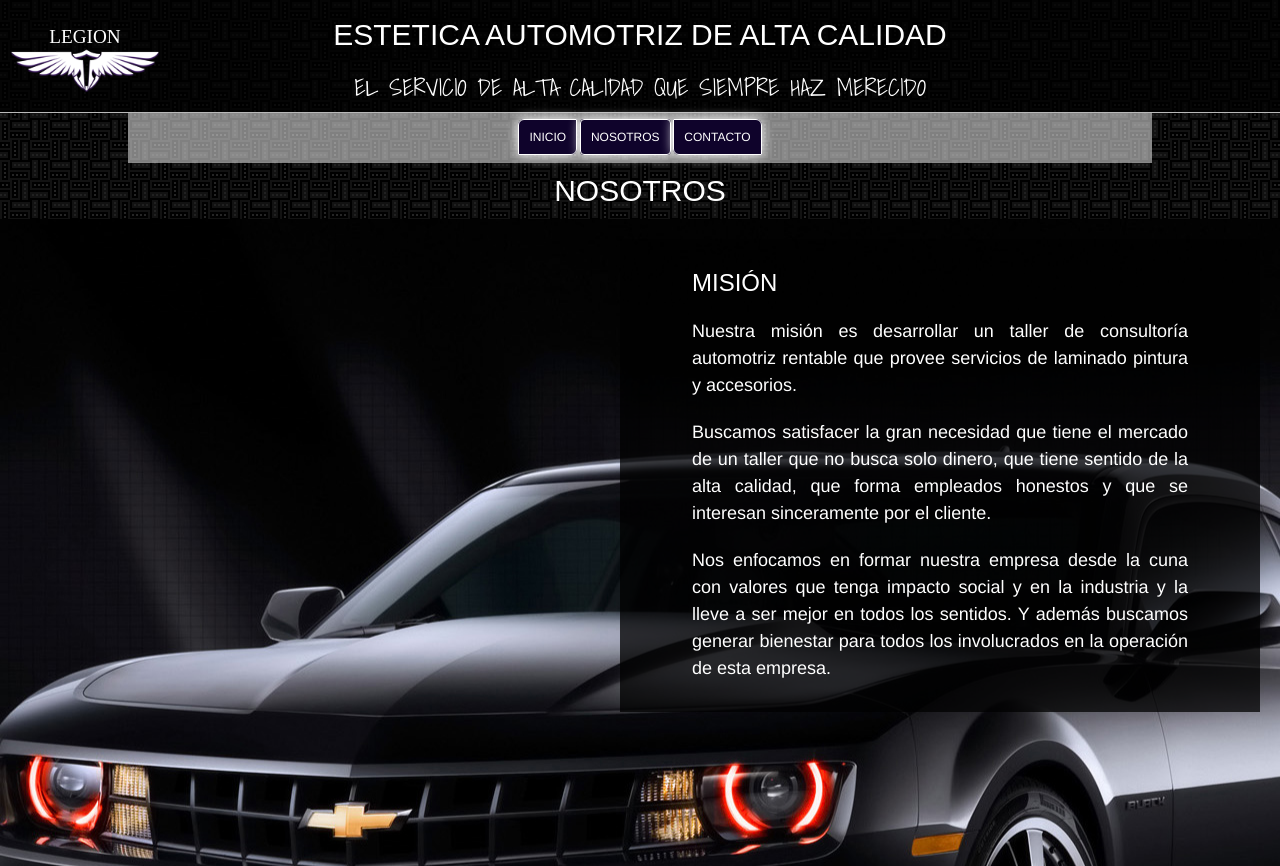
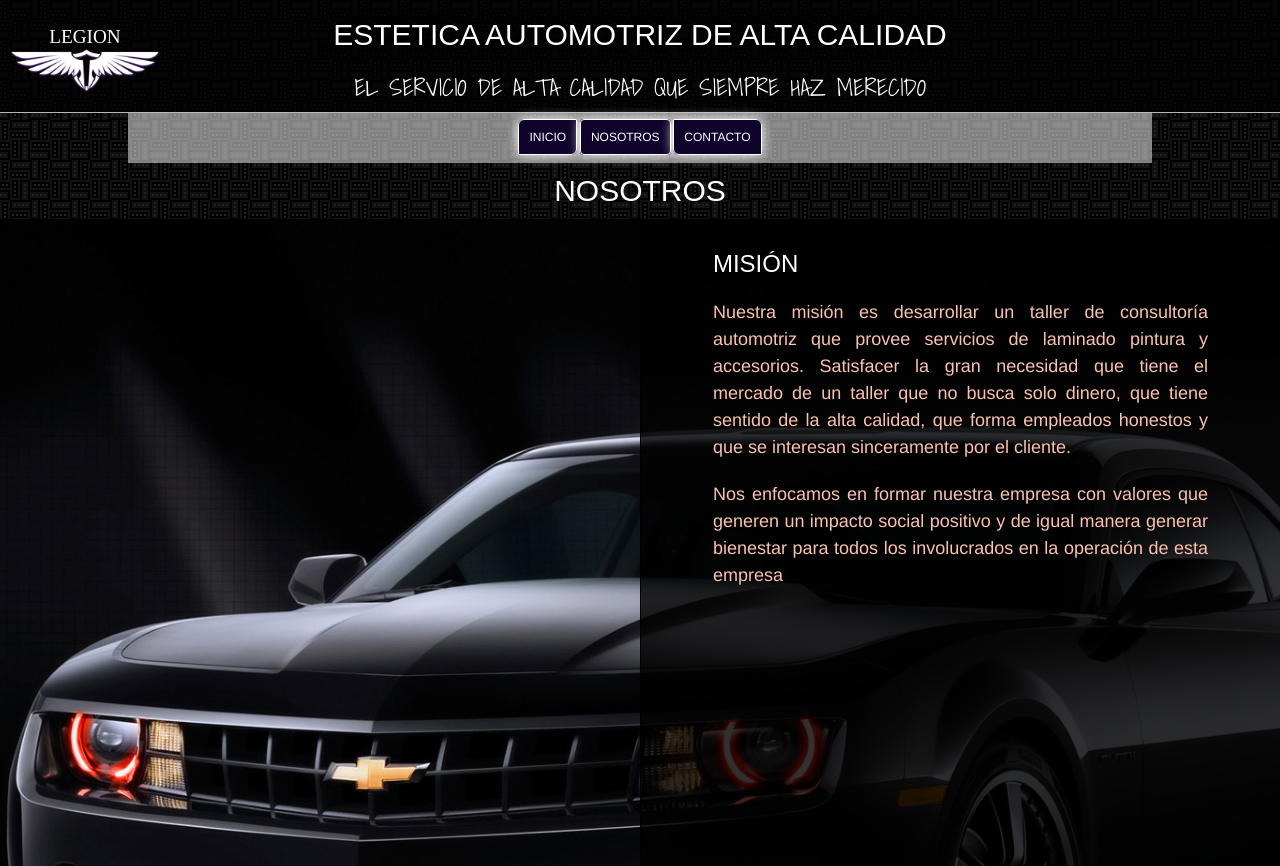
Before and after one commit to daniel-z/legionautomotriz.com, a PHP site: page /nosotros.html in a window 1280 px wide. Shown: the top 866 px of the page. Run offline with PHP 8.4, Linux system fonts and the light colour scheme; some libraries are stand-ins or nearby versions; some web fonts are replaced.

Commit message:
closes #10 - Nosotros web page improvements.

```diff
--- a/nosotros.html
+++ b/nosotros.html
@@ -31,53 +31,41 @@
       <article class="right">
         <h2>Misión</h2>
         <p>
-        Nuestra misión es desarrollar un taller de consultoría automotriz rentable que provee servicios de laminado pintura y accesorios.
+        Nuestra misión es desarrollar un taller de consultoría automotriz que provee servicios de laminado pintura y accesorios. Satisfacer la gran necesidad que tiene el mercado de un taller que no busca solo dinero, que tiene sentido de la alta calidad, que forma empleados honestos y que se interesan sinceramente por el cliente.
         </p>
-
         <p>
-        Buscamos satisfacer la gran necesidad que tiene el mercado de un taller que no busca solo dinero, que tiene sentido de la alta calidad, que forma empleados honestos y que se interesan sinceramente por el cliente.
-        </p>
-
-        <p>
-          Nos enfocamos en formar nuestra empresa desde la cuna con valores que tenga impacto social y en la industria y la lleve a ser mejor en todos los sentidos. Y además buscamos generar bienestar para todos los involucrados en la operación de esta empresa.
+          Nos enfocamos en formar nuestra empresa con valores que generen un impacto social positivo y de igual manera generar bienestar para todos los involucrados en la operación de esta empresa
         </p>
       </article>
-        <div class="parallax" data-velocity="-.1"></div>
-        <div class="parallax" data-velocity="-.5" data-fit="525"></div>
-
     </section>
 
     <section class="vision small-section">
-      <article class="left">
+      <article class="right">
         <h2>Visión</h2>
-        <p>
-          Convertirnos en una autoridad dentro de la industria de pintura, restauración y accesorios automotrices.
-        </p>
-        <p>
-          Corto plazo: Ser una empresa rentable.
-        </p>
-        <p>
-          Mediano plazo: Libertad económica para operar esta y una sucursal más.
-        </p>
-        <p>
-          Largo plazo: Escuela Legión. Cursos y certificación de personas y talleres en pintura, laminado y mecánica automotriz.
-        </p>
+        <dl>
+          <dt>Corto plazo:</dt>
+          <dd>Ser una empresa rentable.</dd>
+
+          <dt>Mediano plazo</dt>
+          <dd>Capacidad económica para operar esta y una sucursal más.</dd>
+
+          <dt>Largo plazo:</dt>
+          <dd>Convertirnos en una autoridad dentro de la industria de pintura, restauración y accesorios automotrices.
+          Escuela Legión. Cursos y certificación de personas y talleres en pintura, laminado y mecánica automotriz.</dd>
+        </dl>
       </article>
-              <div class="parallax" data-velocity="-.1"></div>
-        <div class="parallax" data-velocity="-.5" data-fit="525"></div>
-
     </section>
 
     <section class="filosofia small-section">
       <article class="right">
         <h2>Filosofía</h2>
         <p>
-          Creemos en México, creemos en nuestra gente y luchamos por hacer un país mejor, iniciando el cambio en nosotros mismos. México necesita empresas honestas y de calidad, líderes y empleados dispuestos a luchar para transformar su país con el trabajo de cada día.
+          Creemos en México, creemos en nuestra gente y luchamos por hacer un país mejor, iniciamos el cambio en nosotros mismos porque sabemos México necesita empresas honestas y de calidad.
         </p>
 
         <p>
           <b>Ganar - Ganar</b><br />
-           Buscar el mejor trato para cliente y negocio, ambos debemos ganar y quedar satisfechos con cada producto o servicio vendido, de esta manera mantendremos una relación benéfica a largo plazo. El cliente gana siempre que contrata nuestros servicios y nosotros ganamos con cada cliente.
+           Buscamos el mejor trato para cliente y negocio, con cada producto o servicio vendido cliente y empresa debemos ganar y quedar satisfechos. No se venden servicios innecesarios ni sobre valuados.
         </p>
 
         <p>
@@ -94,8 +82,6 @@
           <b>Capacitación Continua</b><br />
           La mejor manera de ofrecer servicios de calidad e innovadores es obtener la educación adecuada y aplicarla.
         </p>
-        <div class="parallax" data-velocity="-.1"></div>
-        <div class="parallax" data-velocity="-.5" data-fit="525"></div>
       </article>
     </section>
   </div>
@@ -107,6 +93,7 @@
 </script>
 
 <div id="item" class="parallax" data-velocity=".8"></div>
+<div class="parallax" data-velocity="-.5" data-fit="525"></div>
 
 
 
--- a/styles/less/styles.less
+++ b/styles/less/styles.less
@@ -302,61 +302,126 @@ section {
   background-repeat: repeat;
   .content {
     section {
-      margin: auto;
       width: 100%;
-      height: 600px;
+      height: 650px;
       text-align: justify;
       margin: 0px;
       display: block;
       position: relative;
       background-size: 100%;
-      overflow: auto;
-      min-height: 900px;
-      article {
-        top: 20px;
-        position: absolute;
+      clear: both;
+      transition: height 200ms linear 100ms;
 
-        &.right {
-          right: 20px;
+      background-position: 35% 18%;
+      background-repeat:  no-repeat;
+      background-attachment: fixed;
+      background-size: 1800px;
+      background-color: #000;
+
+      @media(max-width:767px){
+        height: 400px;
       }
 
-        &.lefft {
-          left: 20px;
+      &.mision {
+        background-image: url(../../images/camaro.jpg);
+
+        @media(min-width:1200px){
+          background-position: 32% 11%;
+          background-size: 1800px;
+        }
+
+        @media(min-width:768px)and(max-width:979px){
+          background-position: 1% 11%;
+        }
+
+        @media(max-width:767px){
+          background-size: 1300px;
+          background-position:90% 10%;
         }
       }
 
-      &.mision {
-        background: url(../../images/camaro.jpg) 35% 18% no-repeat fixed;
+      &.vision {
+        background-image: url(../../images/mustang.jpg);
+        background-position: 5% 10%;
+        background-size: 1800px;
+
+        @media(max-width:767px){
+          background-size: 1300px;
+          background-position:83% 10%;
         }
-
-      &.vision {
-        background: url(../../images/mustang.jpg) -4% 10% no-repeat fixed;
-        background-size: 1800px;
       }
 
       &.filosofia {
-        background: #000 url(../../images/AudiTT.jpg) 0% 0 no-repeat fixed;
+        background-image: url(../../images/AudiTT.jpg);
+        height: 560px;
+
+        @media(max-width:767px){
+          background-position:70% 100%;
+          background-size: 1000px;
+        }
+
       }
 
       article {
+        clear: both;
+        color: #FCC2AE;
+        position: absolute;
+        display: block;
+        border-width: 1px;
+        border-style: solid;
         width: 50%;
         padding: 10px;
-        background-color: rgba(0, 0, 0, 0.75);
-      }
+        background-color: rgba(0, 0, 0, 0.8);
+        height: 100%;
+        overflow: hidden;
+        transition: height 200ms linear 100ms;
+        border-color: #000;
 
         h2, p {
           margin: 20px auto;
           width: 80%;
         }
 
-      p {
+        p, dl {
+          font-size: 1.8em;
           margin: 20px auto;
           width: 80%;
-        font-size: 1.8em;
+        }
+
+        dt {
+          margin-top: 10px;
+          color: #fff;
+        }
+
+        b {
+          color: #fff;
+        }
+
+        &.right {
+          right: 0;
+          border-right-width: 0;
+        }
+
+        &.left {
+          left: 0;
+          border-left-width: 0;
+        }
+
+        // Article
+        /* Portrait tablet to landscape and desktop */
+        @media(min-width:768px)and(max-width:979px){
+          width: 60%;
+        }
+
+        /* Landscape phone to portrait tablet mobile*/
+        @media(max-width:767px){
+          width: 80%;
         }
       }
     }
   }
+}
+
 
 
 
```
Also changed, not shown: styles/css/styles.css. Lines whose indentation alone changed are shown as unchanged.
